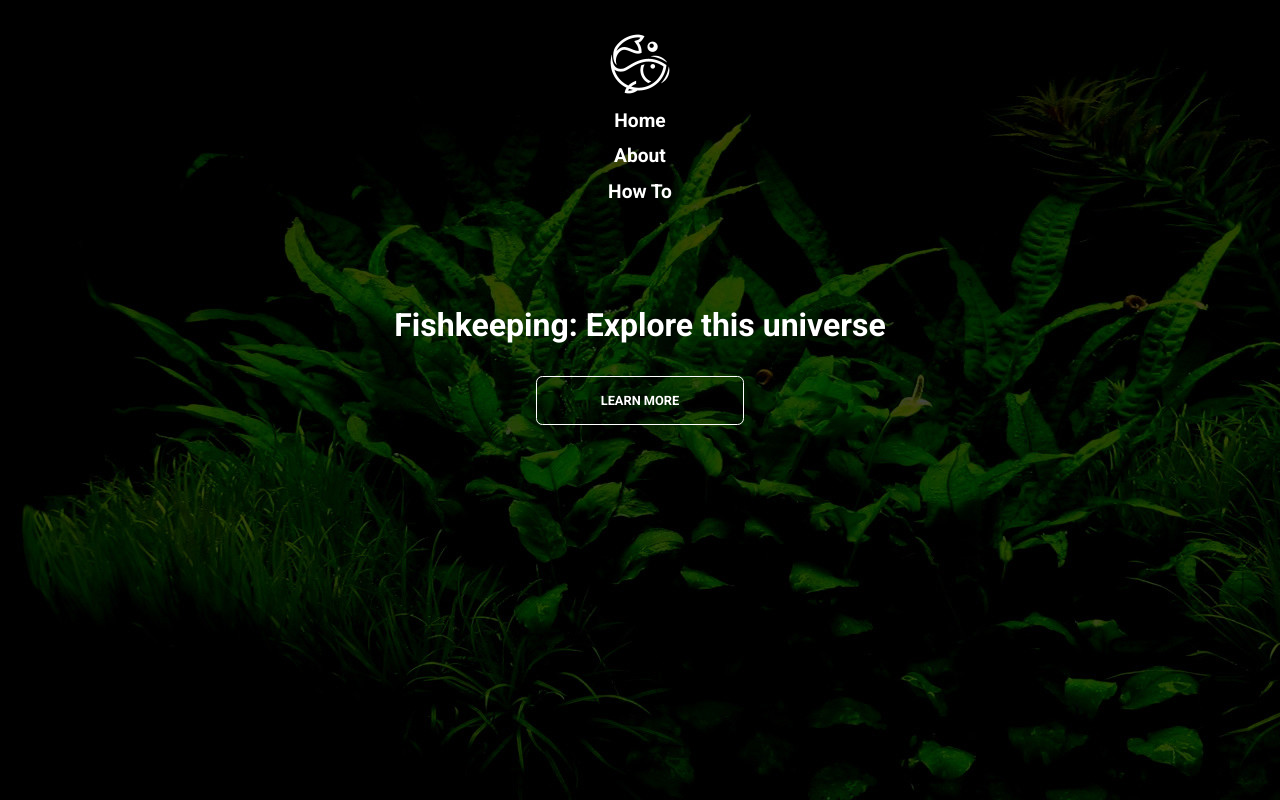
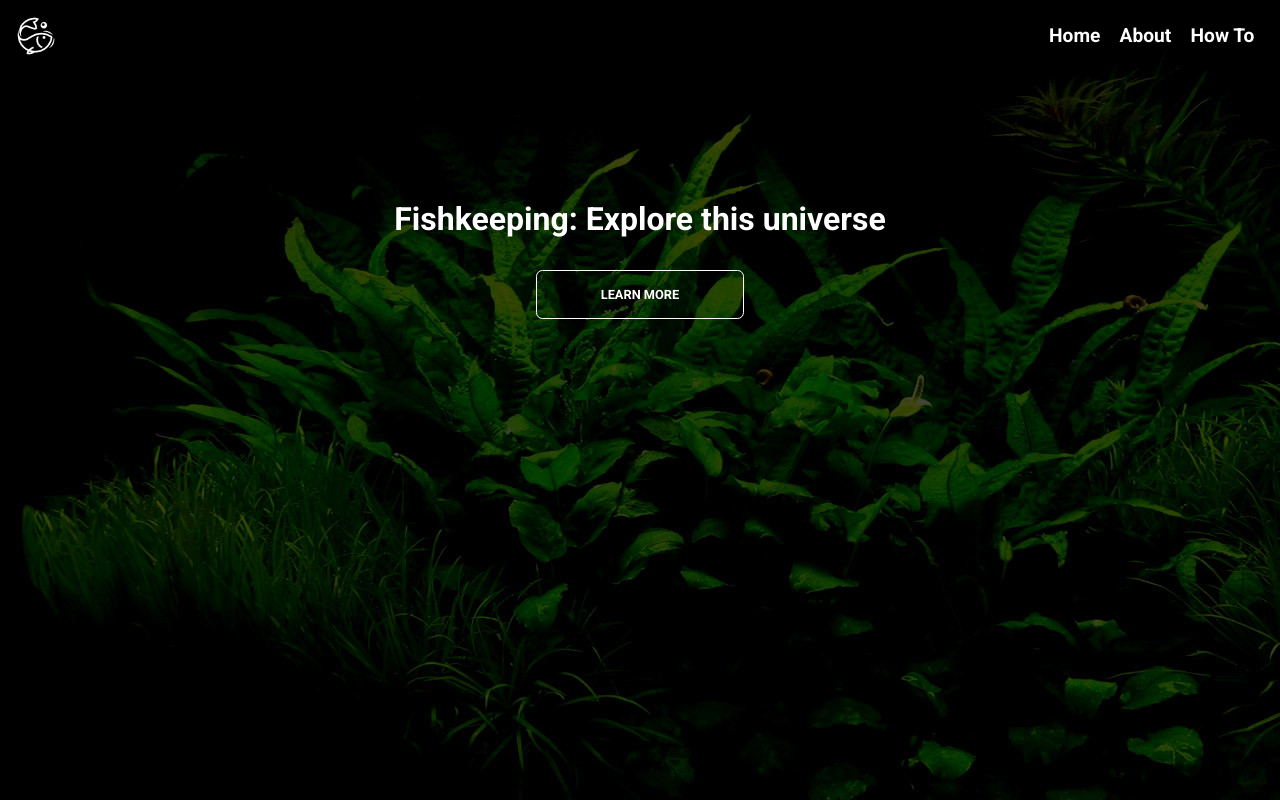
Before and after one commit to isadfrn/learn-aquarism, a website with bundled scripts: page index.html in a window 1280 px wide. Built offline with nearby package versions, Linux system fonts and the light colour scheme.

Commit message:
feat: add desktop version

```diff
--- a/assets/css/index.css
+++ b/assets/css/index.css
@@ -17,16 +17,17 @@
 }
 
 nav {
-  padding: 2rem;
+  padding: 1rem;
   display: flex;
   flex-direction: column;
   align-items: center;
   justify-content: center;
   text-align: center;
+  gap: 1rem;
 }
 
 nav img {
-  width: 4rem;
+  width: 2.5rem;
 }
 
 nav ul li {
@@ -35,10 +36,6 @@
 
   padding: 0.4rem 0;
   list-style-type: none;
-}
-
-nav ul li:first-child {
-  padding: 0.8rem 0 0.4rem 0;
 }
 
 nav ul li a {
@@ -107,3 +104,18 @@
 main ul li:first-child {
   padding: 2rem 0 0 0;
 }
+
+@media (min-width: 800px) {
+  nav {
+    flex-direction: row;
+    justify-content: space-between;
+  }
+
+  nav ul {
+    display: flex;
+  }
+
+  main #app {
+    padding: 8rem;
+  }
+}
```
